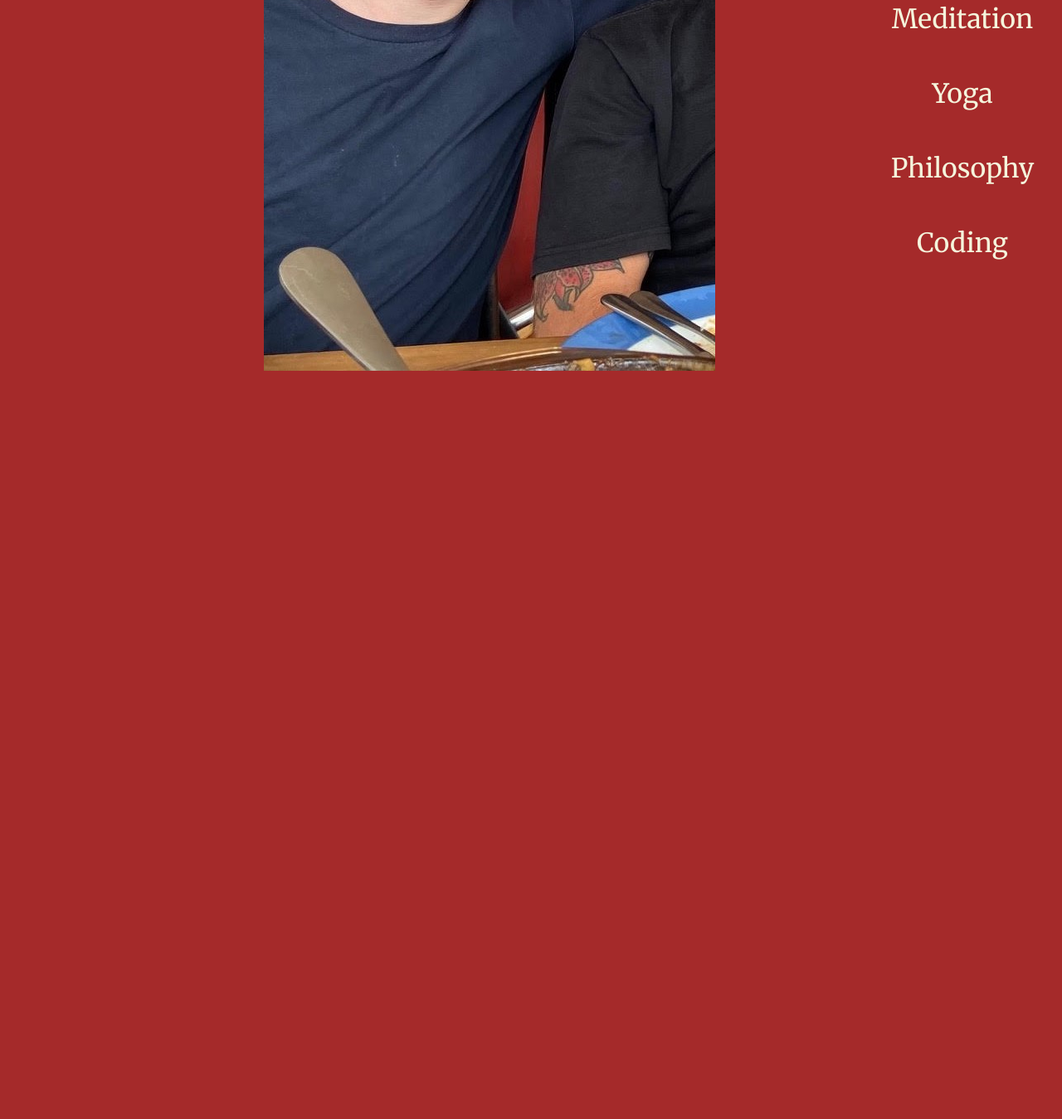
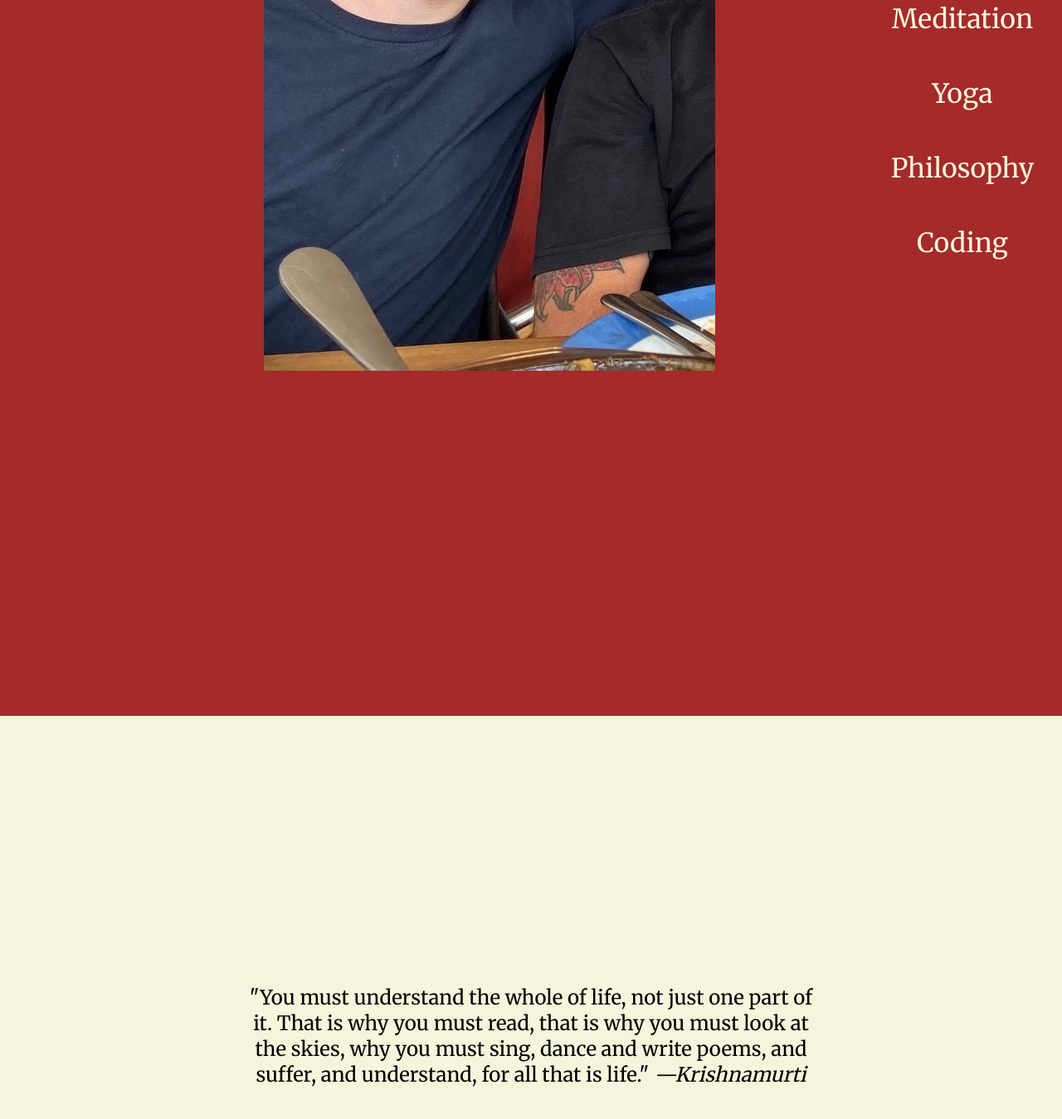
Before and after one commit to alex-bartleynees/alex-bartleynees, a plain HTML site: page index.html in a window 1280 px wide. Shown: the part 547-1896 px from the top of the page at 83% size. Before the commit the page ends 994 px from the top, so only its background shows below. Drawn offline with Linux system fonts and the light colour scheme.

Commit message:
Add quote div

```diff
--- a/index.html
+++ b/index.html
@@ -30,6 +30,12 @@
     </ul>
 
   </div>
+ <div class="quote">
+   <p>"You must understand the whole of life, not just one part of it. That is why you must read, that is why you must look at the skies, why you must sing, dance and write poems, and suffer, and understand, for all that is life."
+    <span>—Krishnamurti</span>
+   </p>
+ </div>
+
 
 </body>
 </html>
--- a/styles/main.css
+++ b/styles/main.css
@@ -5,9 +5,7 @@ body {
     font-family: 'Merriweather', serif;
     color: beige;
 
-
-
-
+    margin: 0;
 
 }
 
@@ -15,8 +13,7 @@ header {
     position:absolute;
     background-color: brown;
     top: 0px;
-    width: 100%;
-    border: 10px;
+    width: 99.5%;
 
 
 }
@@ -46,6 +43,7 @@ header a {
     left: 100px;
     margin: auto;
 
+
 }
 .main ul {
     position: relative;
@@ -55,7 +53,7 @@ header a {
     list-style-type: none;
     font-size: 2em;
     margin: auto;
-
+  ;
 
 
 
@@ -63,4 +61,21 @@ header a {
 
 .main li {
     margin: 50px;
+
 }
+
+.quote {
+    position:relative;
+    top: 1000px;
+    padding: 300px;
+    background-color:beige;
+    color: black;
+}
+
+.quote p {
+    font-size: 1.5em;
+}
+
+.quote span {
+    font-style: italic;
+}
```
